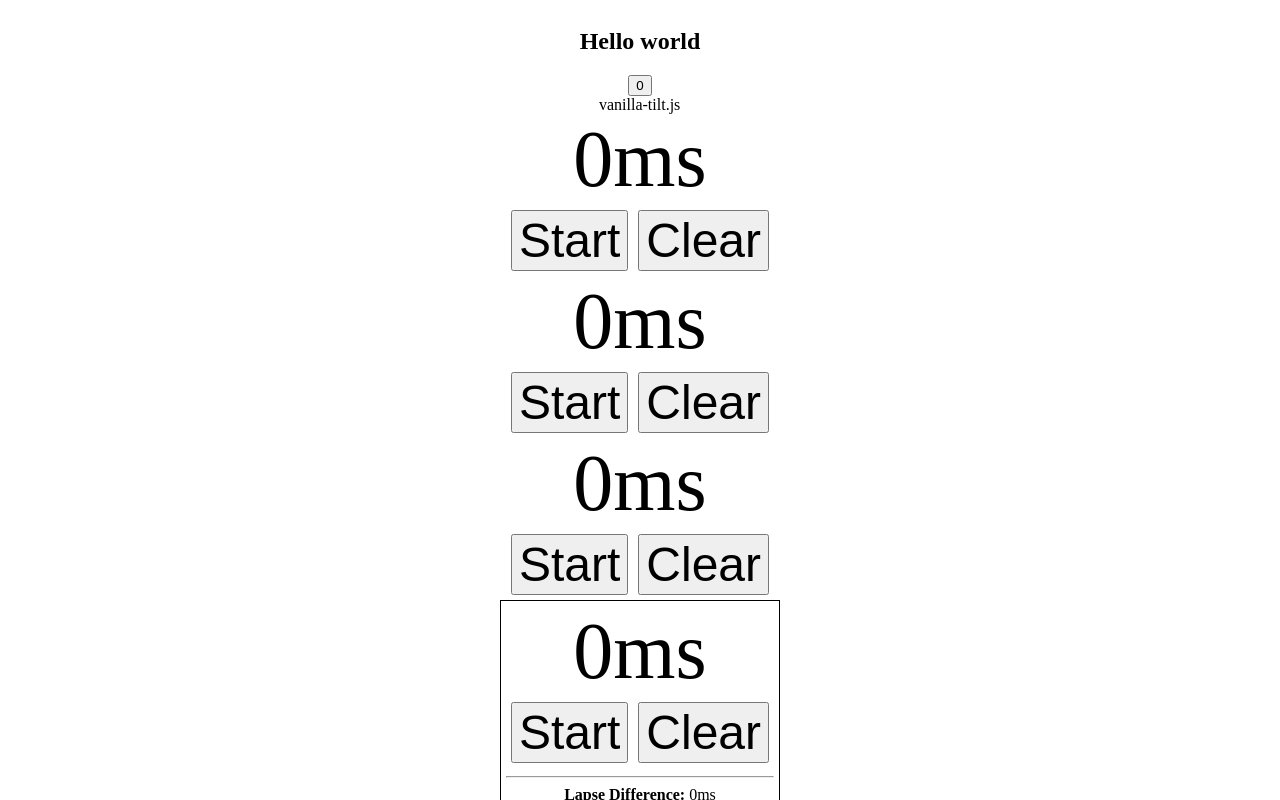
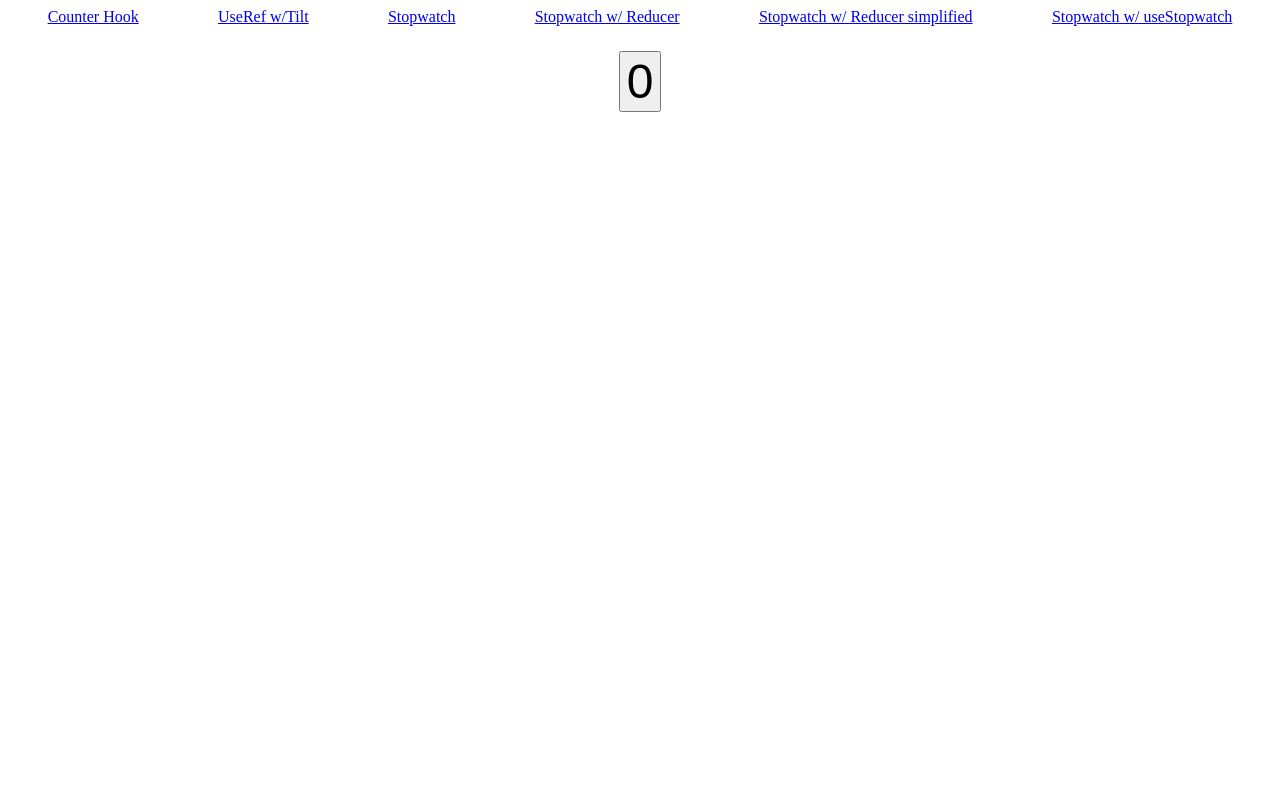
Before and after one commit to ricardo85x/recap_react_hooks_and_suspense, a React (Create React App) app: page / in a window 1280 px wide. Shown: the top 800 px of the page. Built offline with nearby package versions, Linux system fonts and the light colour scheme.

Commit message:
feat: Navigation with react-router-dom

```diff
--- a/package.json
+++ b/package.json
@@ -12,6 +12,7 @@
     "@types/react-dom": "^17.0.9",
     "react": "^17.0.2",
     "react-dom": "^17.0.2",
+    "react-router-dom": "^6.2.1",
     "react-scripts": "5.0.0",
     "typescript": "^4.4.2",
     "vanilla-tilt": "^1.7.2",
--- a/src/App.tsx
+++ b/src/App.tsx
@@ -5,7 +5,6 @@ import { StopwatchHook } from './components/StopwatchHook';
 import { StopwatchWithReducer } from './components/StopwatchWithReducer';
 import { StopwatchWithReducerV2 } from './components/StopwatchWithReducerV2';
 import { TiltBox } from "./components/Tilt"
-
 
 function App() {
   return (
--- a/src/components/Counter.tsx
+++ b/src/components/Counter.tsx
@@ -8,5 +8,10 @@ export function Counter(){
         window.localStorage.setItem('count', count.toString())
     }, [count])
 
-    return <button onClick={incrementCount}>{count}</button>
+    return (
+        <div style={{ textAlign: 'center', padding: '20px' }}>
+            <button style={{ margin: 5, fontSize: '3em'}} onClick={incrementCount}>{count}</button>
+        </div>
+
+    )
 }
--- /dev/null
+++ b/src/components/Navigation.tsx
@@ -0,0 +1,25 @@
+import { NavLink } from "react-router-dom"
+
+export function Navigation() {
+
+
+    return (
+        <nav
+            style={{
+                display: "flex",
+                justifyContent: "space-around",
+                alignItems: "center",
+                flexWrap: "wrap"
+            }}
+        >
+            <NavLink to="/">Counter Hook</NavLink>
+            <NavLink to="/tilt">UseRef w/Tilt</NavLink>
+            <NavLink to="/stopwatch">Stopwatch</NavLink>
+            <NavLink to="/stopwatch2">Stopwatch w/ Reducer</NavLink>
+            <NavLink to="/stopwatch3">Stopwatch w/ Reducer simplified</NavLink>
+            <NavLink to="/stopwatch4">Stopwatch w/ useStopwatch</NavLink>
+
+
+        </nav>
+    )
+}
--- a/src/components/Tilt.tsx
+++ b/src/components/Tilt.tsx
@@ -18,8 +18,8 @@ function Tilt(props: any) {
     }, [])
 
     return(
-        <div ref={tiltRef} className="tilt-root">
-            <div className="tilt-child">
+        <div ref={tiltRef} className="tilt-root"  style={{ textAlign: 'center', padding: '20px' }}>
+            <div style={{ fontSize: '5em'}}>
                 {props.children}
             </div>
         </div>
--- a/src/index.tsx
+++ b/src/index.tsx
@@ -1,10 +1,31 @@
 import React from 'react';
 import ReactDOM from 'react-dom';
 import App from './App';
+import { BrowserRouter, Route, Routes } from "react-router-dom"
+import { Navigation } from './components/Navigation';
+import { Counter } from './components/Counter';
+import { TiltBox } from './components/Tilt';
+import { Stopwatch } from './components/Stopwatch';
+import { StopwatchWithReducer } from './components/StopwatchWithReducer';
+import { StopwatchWithReducerV2 } from './components/StopwatchWithReducerV2';
+import { StopwatchHook } from './components/StopwatchHook';
+
+
 
 ReactDOM.render(
   <React.StrictMode>
-    <App />
+    <BrowserRouter>
+      <Navigation />
+      <Routes>
+      <Route path="/" element={<Counter />} />
+      <Route path="/tilt" element={<TiltBox />} />
+      <Route path="/stopwatch" element={<Stopwatch />} />
+      <Route path="/stopwatch2" element={<StopwatchWithReducer />} />
+      <Route path="/stopwatch3" element={<StopwatchWithReducerV2 />} />
+      <Route path="/stopwatch4" element={<StopwatchHook />} />
+      </Routes>
+    </BrowserRouter>
+    {/* <App /> */}
   </React.StrictMode>,
   document.getElementById('root')
 );
```
Also changed, not shown: 1 other file (tests, documents, lock files or other folders).
